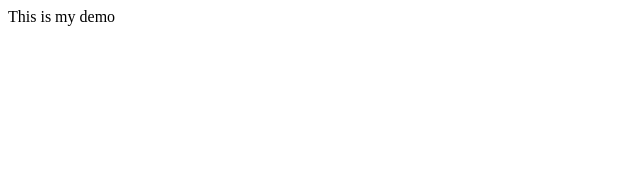
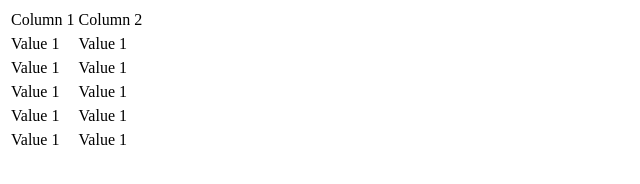
Before and after one commit to m3co/intable3, a website: page demo/index.html in a window 1280 px wide. Shown: the whole page, without its empty margins (0-640 px from the left). Drawn offline with Linux system fonts and the light colour scheme.

Commit message:
[DEMO] Show a simple way to interact within a row

```diff
--- /dev/null
+++ b/demo/demo-inline.js
@@ -0,0 +1,36 @@
+'use strict';
+
+var tmplRow = document.querySelector('template#row');
+var tmplCol = document.querySelector('template#col');
+
+var table = document.querySelector('table');
+var tbody = table.querySelector('tbody');
+
+function setupCol(el) {
+  var span = el.querySelector('span');
+  var form = el.querySelector('form');
+  var input = form.querySelector('input');
+
+  function toggle() {
+    span.hidden = !span.hidden;
+    form.hidden = !form.hidden;
+  }
+
+  span.addEventListener('click', toggle);
+
+  form.addEventListener('submit', e => {
+    toggle();
+    e.preventDefault();
+  });
+}
+
+[1, 2, 3, 4, 5].forEach(() => {
+  var cloneRow = document.importNode(tmplRow.content, true);
+  [1, 2].forEach(() => {
+    var cloneCol = document.importNode(tmplCol.content, true);
+    setupCol(cloneCol);
+    cloneRow.appendChild(cloneCol);
+  });
+
+  tbody.appendChild(cloneRow);
+});
--- a/demo/index.html
+++ b/demo/index.html
@@ -1,6 +1,31 @@
 <!doctype html>
 <html>
+  <head>
+    <script defer src="demo-inline.js"></script>
+  </head>
   <body>
-    This is my demo
+    <template id="col">
+      <td>
+        <span>Value 1</span>
+        <form hidden>
+          <input>
+        </form>
+      </td>
+    </template>
+    <template id="row">
+      <tr>
+      </tr>
+    </template>
+
+    <table>
+      <thead>
+        <tr>
+          <td>Column 1</td>
+          <td>Column 2</td>
+        </tr>
+      </thead>
+      <tbody>
+      </tbody>
+    </table>
   </body>
 </html>
```
